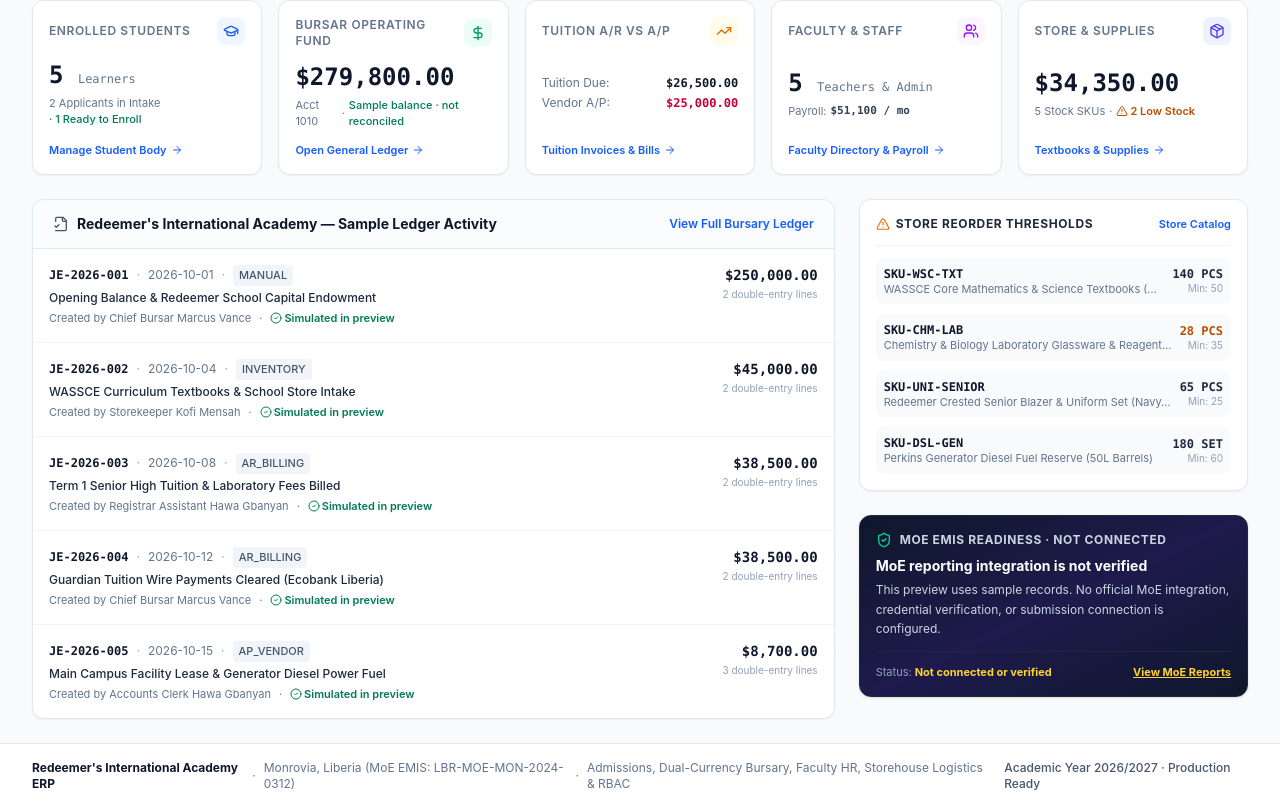
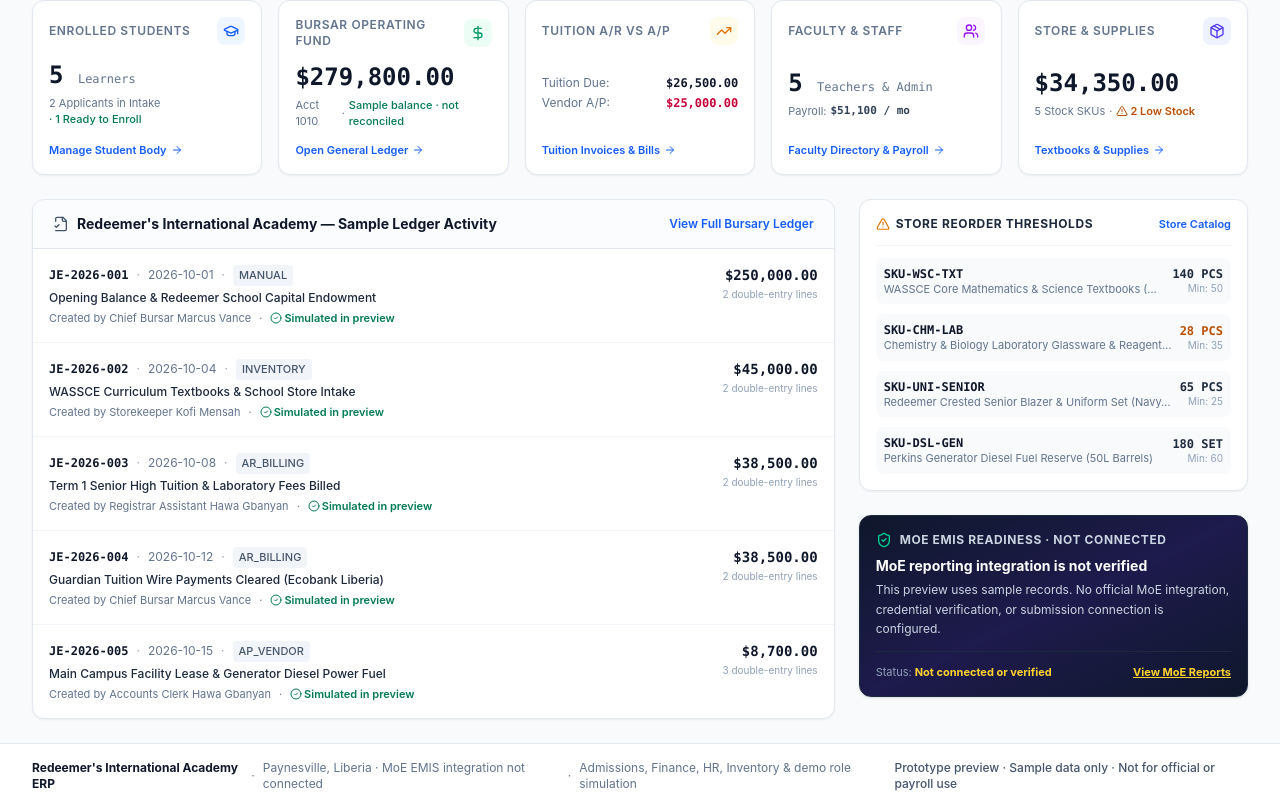
Before and after one commit to totagits/Redeemer-School, a React (Vite) app: page / in a window 1280 px wide. Shown: the part 329-1137 px from the top of the page. Built offline with nearby package versions, Linux system fonts and the light colour scheme.

Commit message:
Remove production-ready claim from ERP preview

```diff
--- a/src/App.tsx
+++ b/src/App.tsx
@@ -574,12 +574,12 @@ export default function App() {
           <div className="flex items-center gap-2">
             <span className="font-bold text-slate-900">Redeemer's International Academy ERP</span>
             <span>·</span>
-            <span>Monrovia, Liberia (MoE EMIS: LBR-MOE-MON-2024-0312)</span>
+            <span>Paynesville, Liberia · MoE EMIS integration not connected</span>
             <span className="hidden md:inline">·</span>
-            <span className="hidden md:inline">Admissions, Dual-Currency Bursary, Faculty HR, Storehouse Logistics & RBAC</span>
+            <span className="hidden md:inline">Admissions, Finance, HR, Inventory & demo role simulation</span>
           </div>
           <div>
-            <span className="font-medium text-slate-600">Academic Year 2026/2027 · Production Ready</span>
+            <span className="font-medium text-slate-600">Prototype preview · Sample data only · Not for official or payroll use</span>
           </div>
         </div>
       </footer>
```
